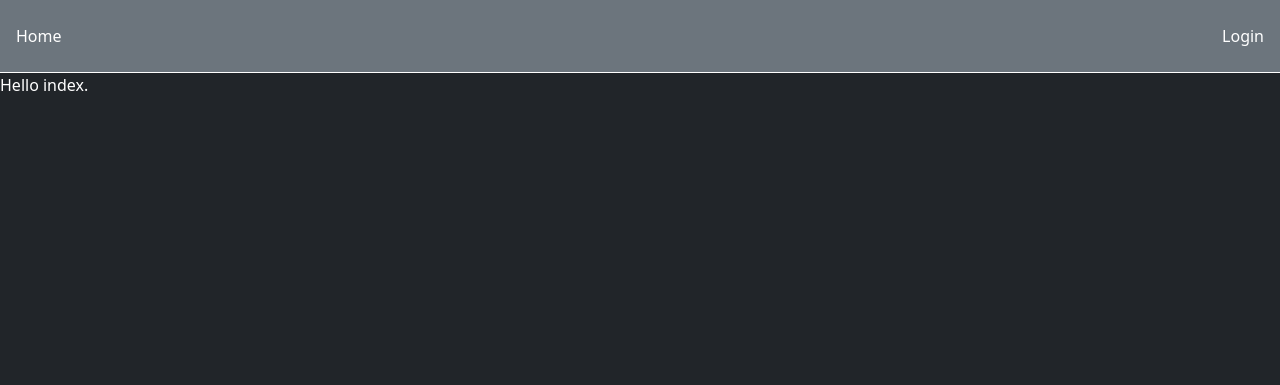
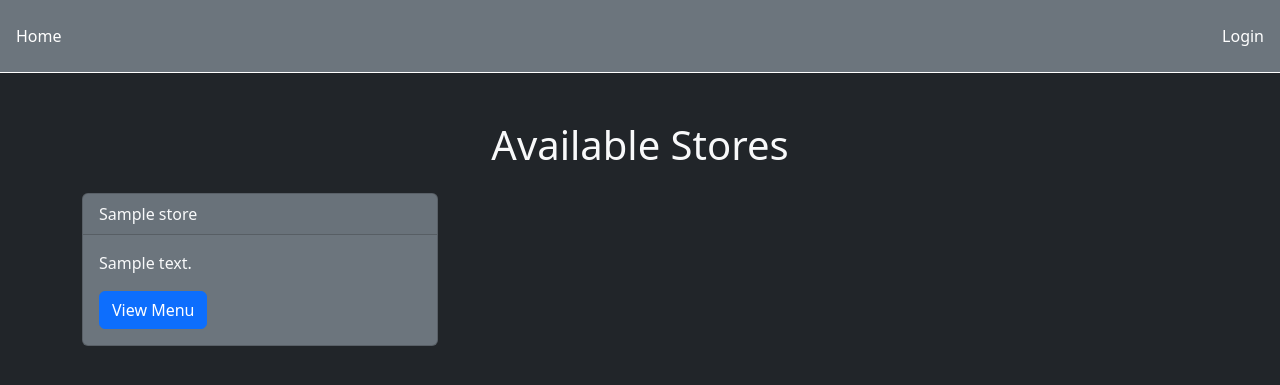
Before and after one commit to OrkunAvci/YemekSepeti-Replica, a Django app: page / in a window 1280 px wide. Shown: the top 385 px of the page. Run offline with Django 5.2, Linux system fonts and the light colour scheme; tables that the repository leaves empty hold one stand-in row (values such as "Sample post").

Commit message:
Update index.html

```diff
--- a/YemekSepeti/master/templates/index.html
+++ b/YemekSepeti/master/templates/index.html
@@ -1,10 +1,24 @@
-{% extends "./base.html" %}
+{% extends 'base.html' %}
 
 {% block content %}
 
-<div>
-	Hello index.
+<div class="container mt-5">
+	<h1 class="text-center text-light mb-4">Available Stores</h1>
+	<div class="row">
+		{% for store in stores %}
+		<div class="col-md-4 mb-4">
+			<div class="card bg-secondary text-light">
+				<div class="card-header">{{ store.name }}</div>
+				<div class="card-body">
+					<p class="card-text">{{ store.address }}</p>
+					<a href="{% url 'master:store' store.id %}" class="btn btn-primary">View Menu</a>
+				</div>
+			</div>
+		</div>
+		{% empty %}
+		<p class="text-light">No stores available at the moment.</p>
+		{% endfor %}
+	</div>
 </div>
 
-
 {% endblock %}
```
